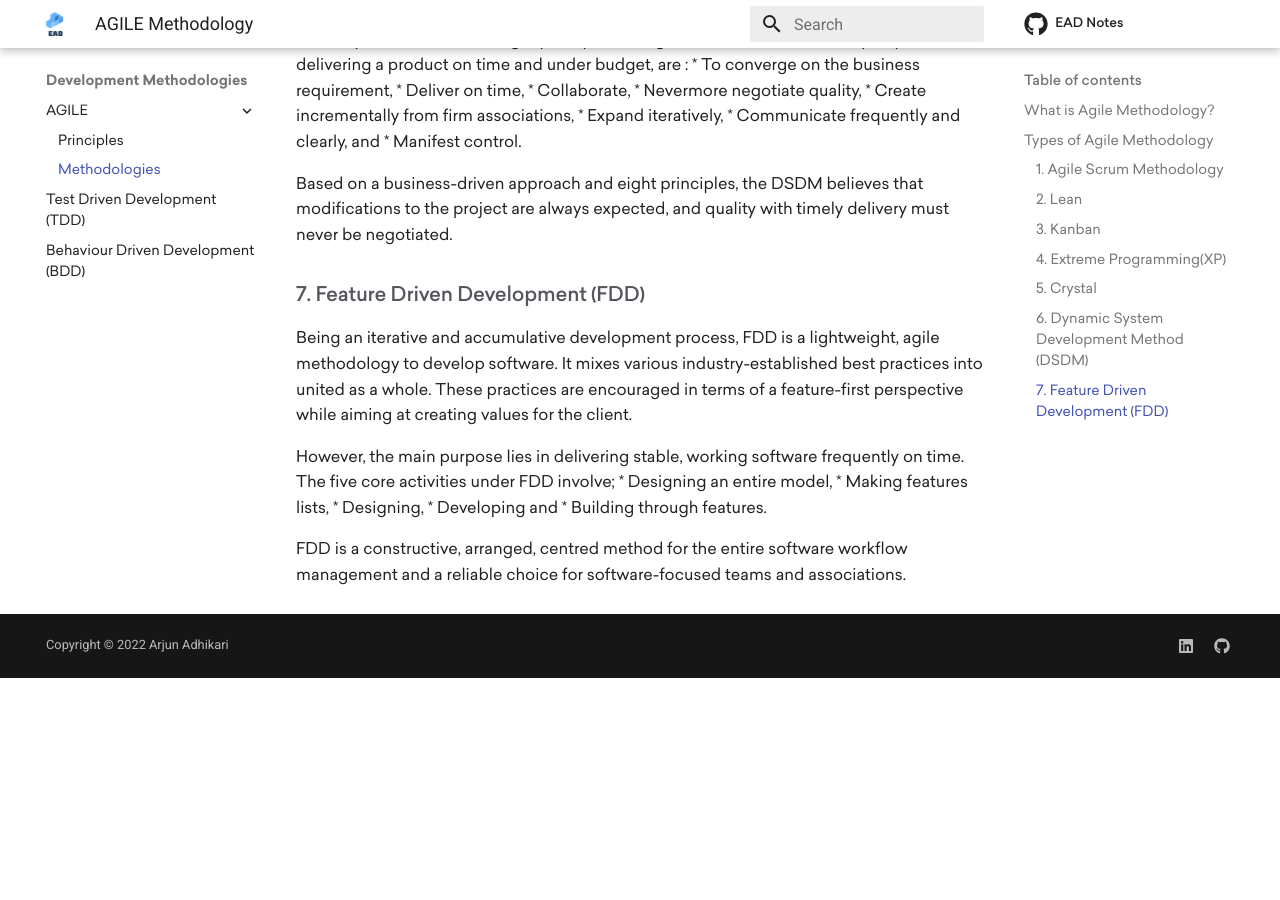
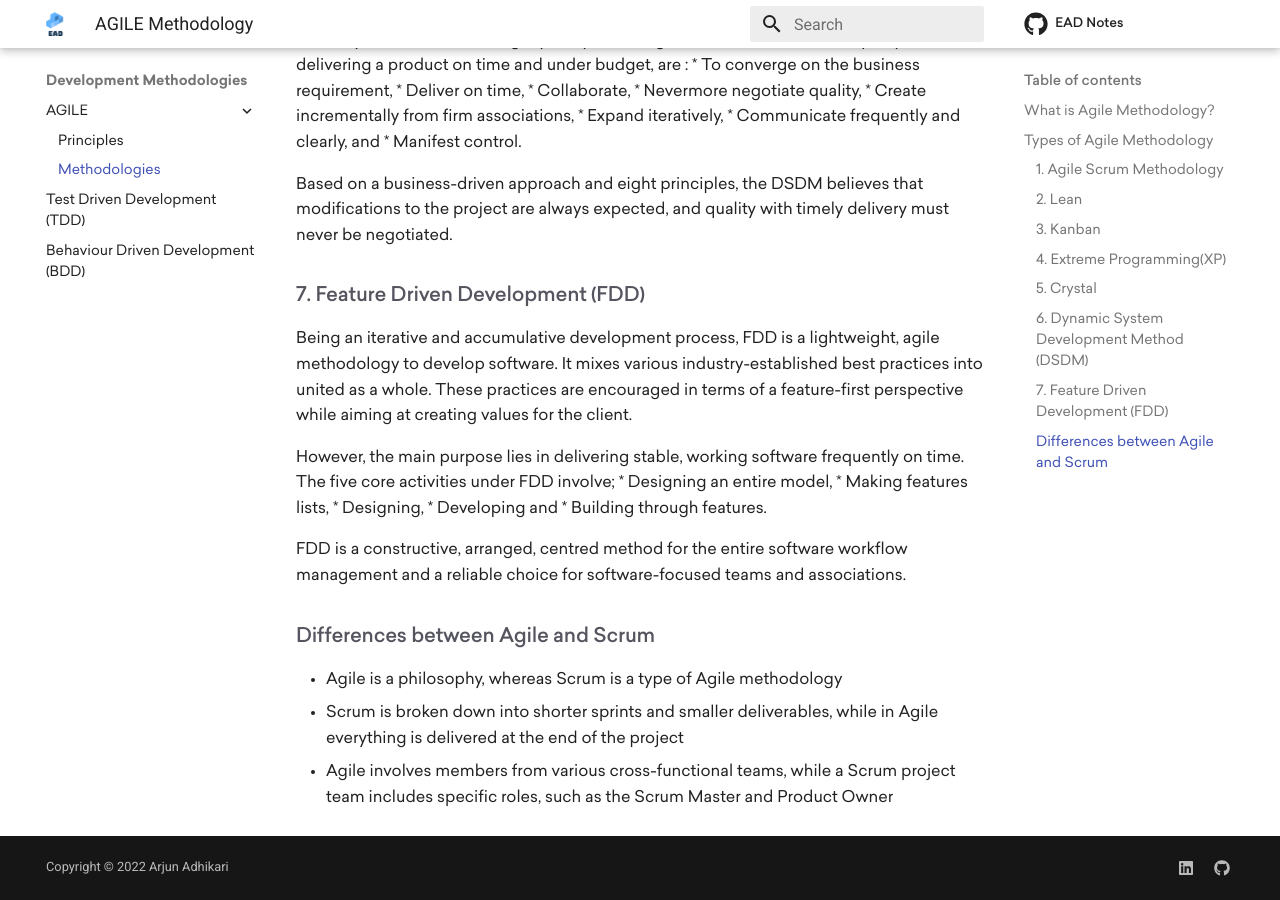
Before and after one commit to theArjun/ead-notes, an MkDocs documentation site: the page built from notes/software-development-methodologies/agile-methodologies.md, in a window 1280 px wide and 900 px high, scrolled down 3835 px. Built offline with MkDocs 1.6.1 and Material for MkDocs 9.7.7, drawn with Linux system fonts in a browser that asks for light colours; comment, search, counter and statistics services are not loaded; before the commit the page ends 4513 px from its top, so only the background shows below that.

Commit message:
Add difference between Agile and Scrum

```diff
--- a/notes/software-development-methodologies/agile-methodologies.md
+++ b/notes/software-development-methodologies/agile-methodologies.md
@@ -118,3 +118,9 @@ However, the main purpose lies in delivering stable, working software frequently
 * Building through features.
 
 FDD is a constructive, arranged, centred method for the entire software workflow management and a reliable choice for software-focused teams and associations.
+
+
+### Differences between Agile and Scrum
+- Agile is a philosophy, whereas Scrum is a type of Agile methodology
+- Scrum is broken down into shorter sprints and smaller deliverables, while in Agile everything is delivered at the end of the project
+- Agile involves members from various cross-functional teams, while a Scrum project team includes specific roles, such as the Scrum Master and Product Owner
```
